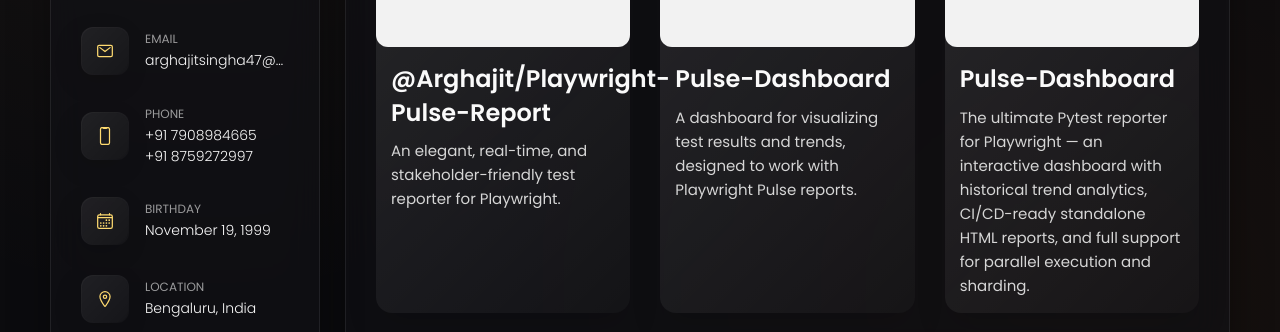
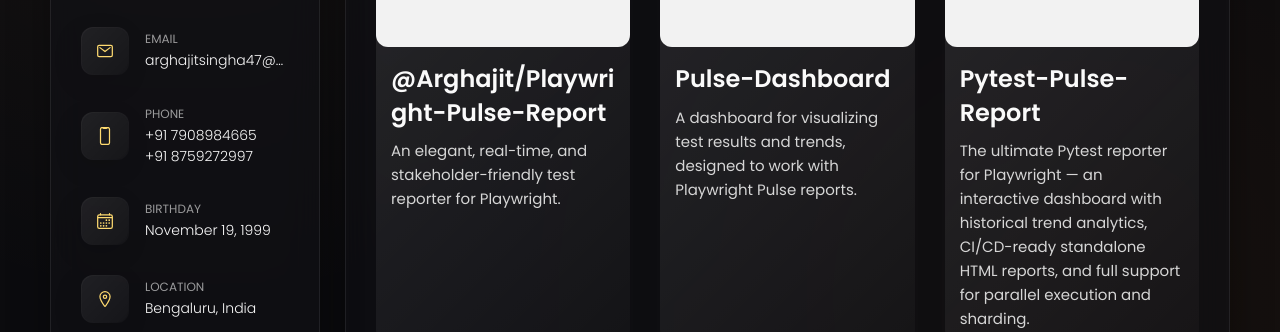
Before and after one commit to Arghajit47/VCard-Portfolio-Arghajit, a website: page package.html in a window 1280 px wide. Shown: the part 383-715 px from the top of the page. Drawn offline with nearby package versions, Linux system fonts and the light colour scheme.

Commit message:
chore: rename package title and improve text wrapping for project descriptions

```diff
--- a/assets/css/style.css
+++ b/assets/css/style.css
@@ -2429,6 +2429,8 @@ textarea.form-input::-webkit-resizer {
   margin-bottom: 10px;
   line-height: 1.4;
   color: var(--white-2);
+  word-break: break-word;
+  overflow-wrap: break-word;
 }
 
 .package-text {
--- a/package.html
+++ b/package.html
@@ -233,7 +233,7 @@
                     />
                   </figure>
                   <div class="package-content">
-                    <h3 class="h3 package-item-title">pulse-dashboard</h3>
+                    <h3 class="h3 package-item-title">pytest-pulse-report</h3>
                     <p class="package-text">
                       The ultimate Pytest reporter for Playwright — an interactive dashboard with historical trend analytics, CI/CD-ready standalone HTML reports, and full support for parallel execution and sharding.
                     </p>
```
